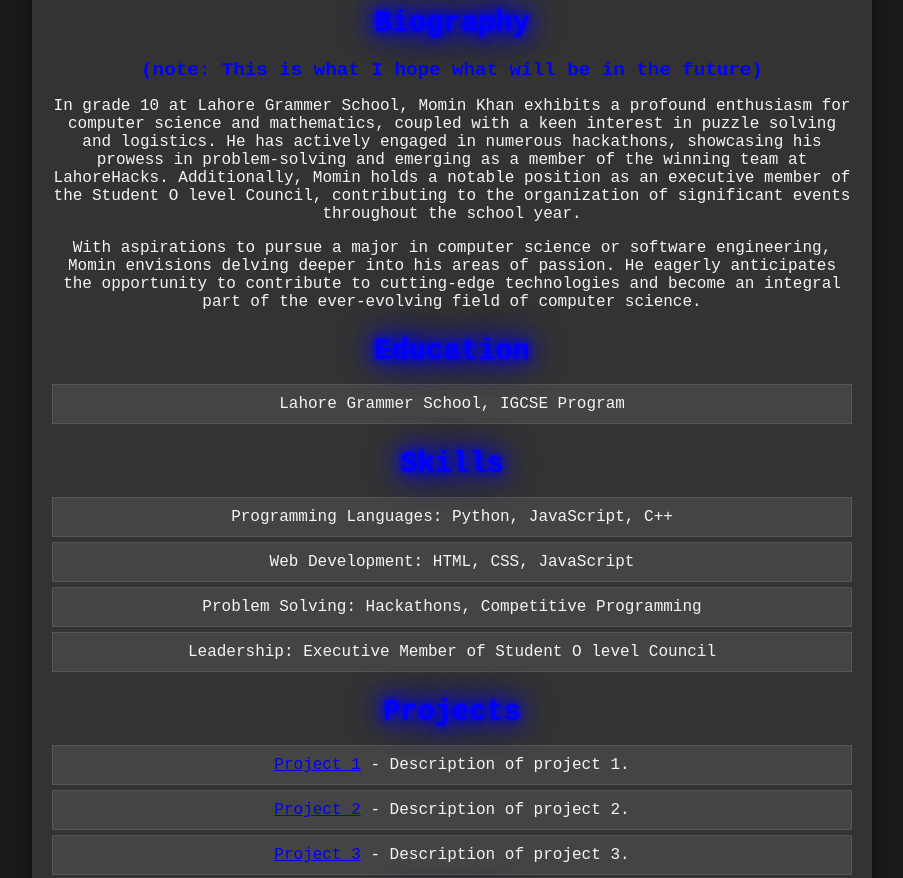
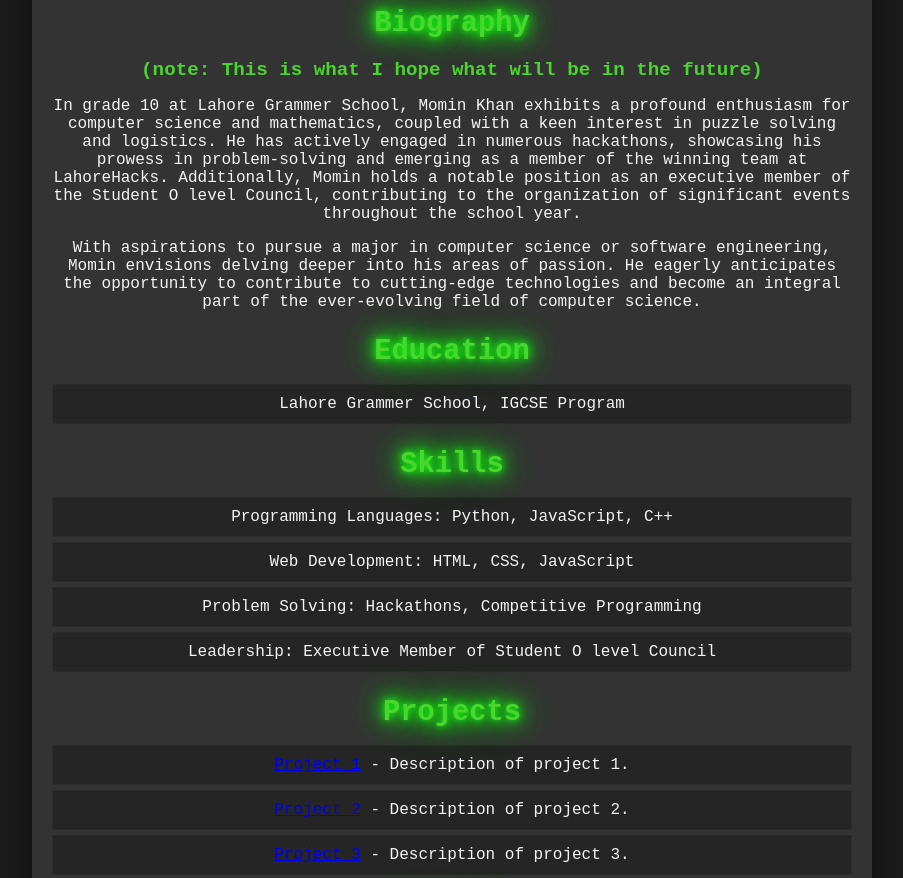
Before and after one commit to Licnex/Boba, a plain HTML site: page index.html in a window 1280 px wide. Shown: the top 878 px of the page, without its empty margins (188-1091 px from the left). Drawn offline with Linux system fonts and the light colour scheme.

Commit message:
Update css

```diff
--- a/styles.css
+++ b/styles.css
@@ -87,10 +87,10 @@ header h1 {
 
 @keyframes textGlow {
     from {
-        text-shadow: 0 0 0px #00f, 0 0 10px #00f, 0 0 20px #00f, 0 0 30px #00f;
+        text-shadow: 0 0 0px rgb(30, 255, 0), 0 0 10px rgb(0, 255, 13), 0 0 20px rgb(0, 255, 13), 0 0 30px rgb(9, 255, 0);
     }
     to {
-        text-shadow: 0 0 10px #00f, 0 0 20px #00f, 0 0 30px #00f, 0 0 40px #00f;
+        text-shadow: 0 0 10px rgb(0, 255, 21), 0 0 20px rgb(51, 255, 0), 0 0 30px rgb(0, 255, 42), 0 0 40px rgb(0, 255, 13);
     }
 }
 
@@ -130,14 +130,14 @@ section {
 
 section h2 {
     margin-bottom: 10px;
-    color: #00f;
+    color: rgb(74, 214, 45);
     font-size: 1.8em;
     animation: textGlow 1.5s ease-in-out infinite alternate;
 }
 
 section h3 {
     margin-bottom: 10px;
-    color: #00f;
+    color: rgb(74, 214, 45);
     font-size: 1.2em;
 }
 
@@ -147,15 +147,15 @@ section ul {
 }
 
 section ul li {
-    background: #444;
+    background: #252525;
     padding: 10px;
     margin-bottom: 5px;
-    border: 1px solid #555;
+    border: 1px solid #2b2b2b;
     transition: background 0.3s ease;
 }
 
 section ul li:hover {
-    background: #555;
+    background: #181818;
 }
 
 footer {
```
